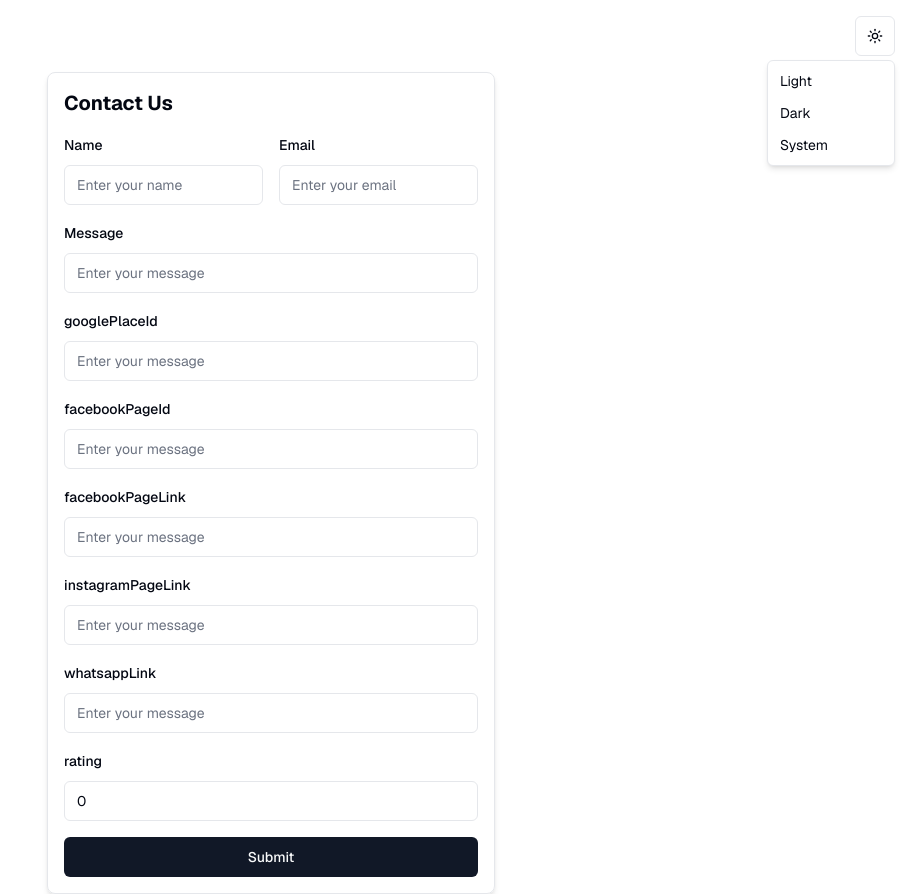
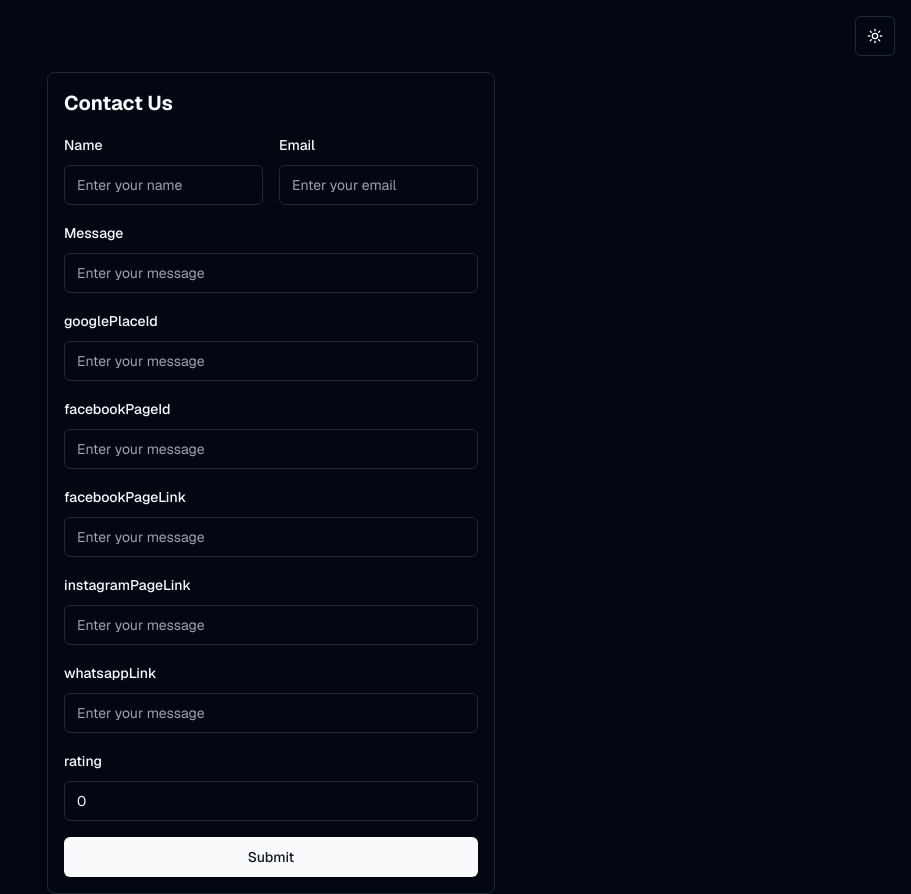
Before and after one commit to Clarenceeey/ceus-capital-assignment, a Next.js app: page / in a window 1280 px wide. Both pictures are taken after a click on the button "Toggle theme". Shown: the whole page, without its empty margins (369-1280 px from the left). Built offline with nearby package versions, Linux system fonts and the light colour scheme.

Commit message:
Made light mode button a toggle

```diff
--- a/src/components/ui/mode.tsx
+++ b/src/components/ui/mode.tsx
@@ -3,38 +3,30 @@
 import * as React from "react";
 import { Moon, Sun } from "lucide-react";
 import { useTheme } from "next-themes";
-
 import { Button } from "~/components/ui/button";
-import {
-  DropdownMenu,
-  DropdownMenuContent,
-  DropdownMenuItem,
-  DropdownMenuTrigger,
-} from "~/components/ui/dropdown-menu";
 
 export function ModeToggle() {
-  const { setTheme } = useTheme();
+  const { theme, setTheme } = useTheme();
+  const [mounted, setMounted] = React.useState(false);
+
+  // Function to toggle between light and dark mode
+  const toggleTheme = () => {
+    setTheme(theme === "dark" ? "light" : "dark");
+  };
+
+  React.useEffect(() => {
+    setMounted(true);
+  }, []);
 
   return (
-    <DropdownMenu>
-      <DropdownMenuTrigger asChild>
-        <Button variant="outline" size="icon">
-          <Sun className="h-[1.2rem] w-[1.2rem] rotate-0 scale-100 transition-all dark:-rotate-90 dark:scale-0" />
-          <Moon className="absolute h-[1.2rem] w-[1.2rem] rotate-90 scale-0 transition-all dark:rotate-0 dark:scale-100" />
-          <span className="sr-only">Toggle theme</span>
-        </Button>
-      </DropdownMenuTrigger>
-      <DropdownMenuContent align="end">
-        <DropdownMenuItem onClick={() => setTheme("light")}>
-          Light
-        </DropdownMenuItem>
-        <DropdownMenuItem onClick={() => setTheme("dark")}>
-          Dark
-        </DropdownMenuItem>
-        <DropdownMenuItem onClick={() => setTheme("system")}>
-          System
-        </DropdownMenuItem>
-      </DropdownMenuContent>
-    </DropdownMenu>
+    <Button variant="outline" size="icon" onClick={toggleTheme}>
+      {/* Show Sun in light mode, Moon in dark mode */}
+      {!mounted ? null : theme === "dark" ? (
+        <Sun className="h-5 w-5 transition-all" />
+      ) : (
+        <Moon className="h-5 w-5 transition-all" />
+      )}
+      <span className="sr-only">Toggle theme</span>
+    </Button>
   );
 }
```
